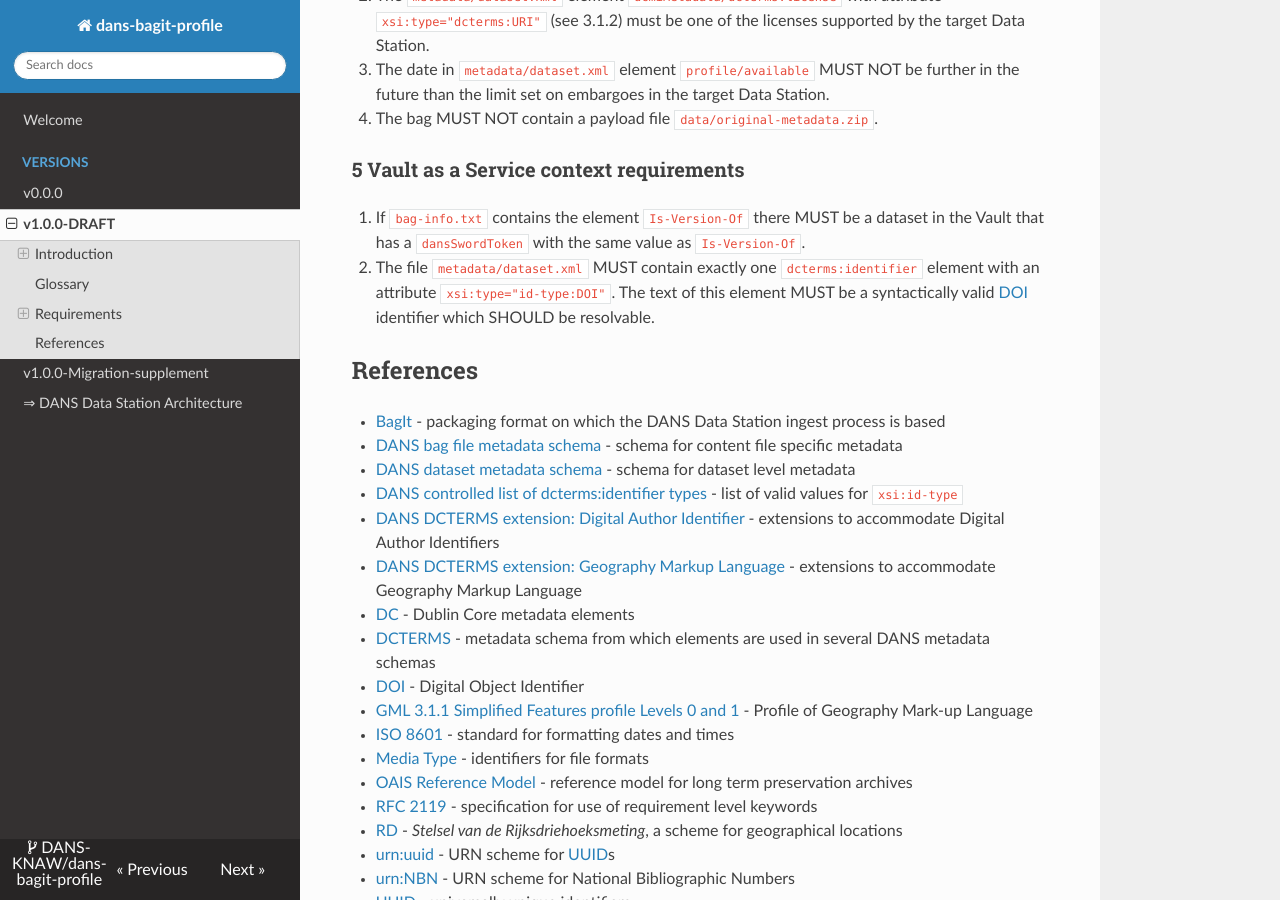
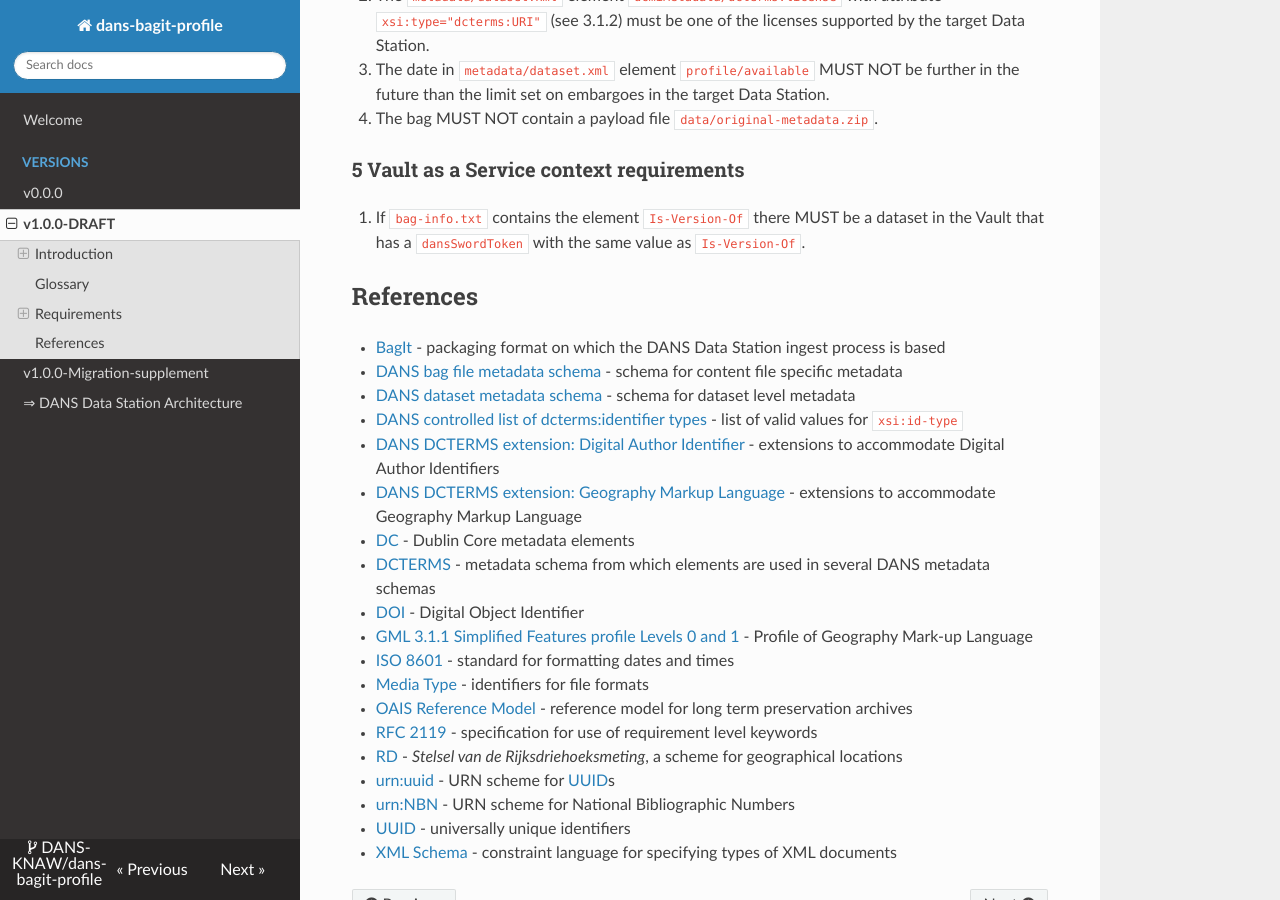
Before and after one commit to aliassheikh/dans-bagit-profile, an MkDocs documentation site: the page built from docs/versions/1.0.0.md, in a window 1280 px wide and 900 px high, scrolled down 5166 px. Built offline with MkDocs 1.6.1, drawn with Linux system fonts in a browser that asks for light colours; nearby versions of some CDN libraries.

Commit message:
DD-1375. Remove rule 5.2. (DOI requirement)

```diff
--- a/docs/versions/1.0.0.md
+++ b/docs/versions/1.0.0.md
@@ -230,9 +230,6 @@
 1. If `bag-info.txt` contains the element `Is-Version-Of` there MUST be a dataset in the Vault that has a `dansSwordToken` with the same value as
    `Is-Version-Of`.
 
-2. The file `metadata/dataset.xml` MUST contain exactly one `dcterms:identifier` element with an attribute `xsi:type="id-type:DOI"`. The text of
-   this element MUST be a syntactically valid [DOI]{:target=_blank} identifier which SHOULD be resolvable.
-
 References
 ----------
 
```
